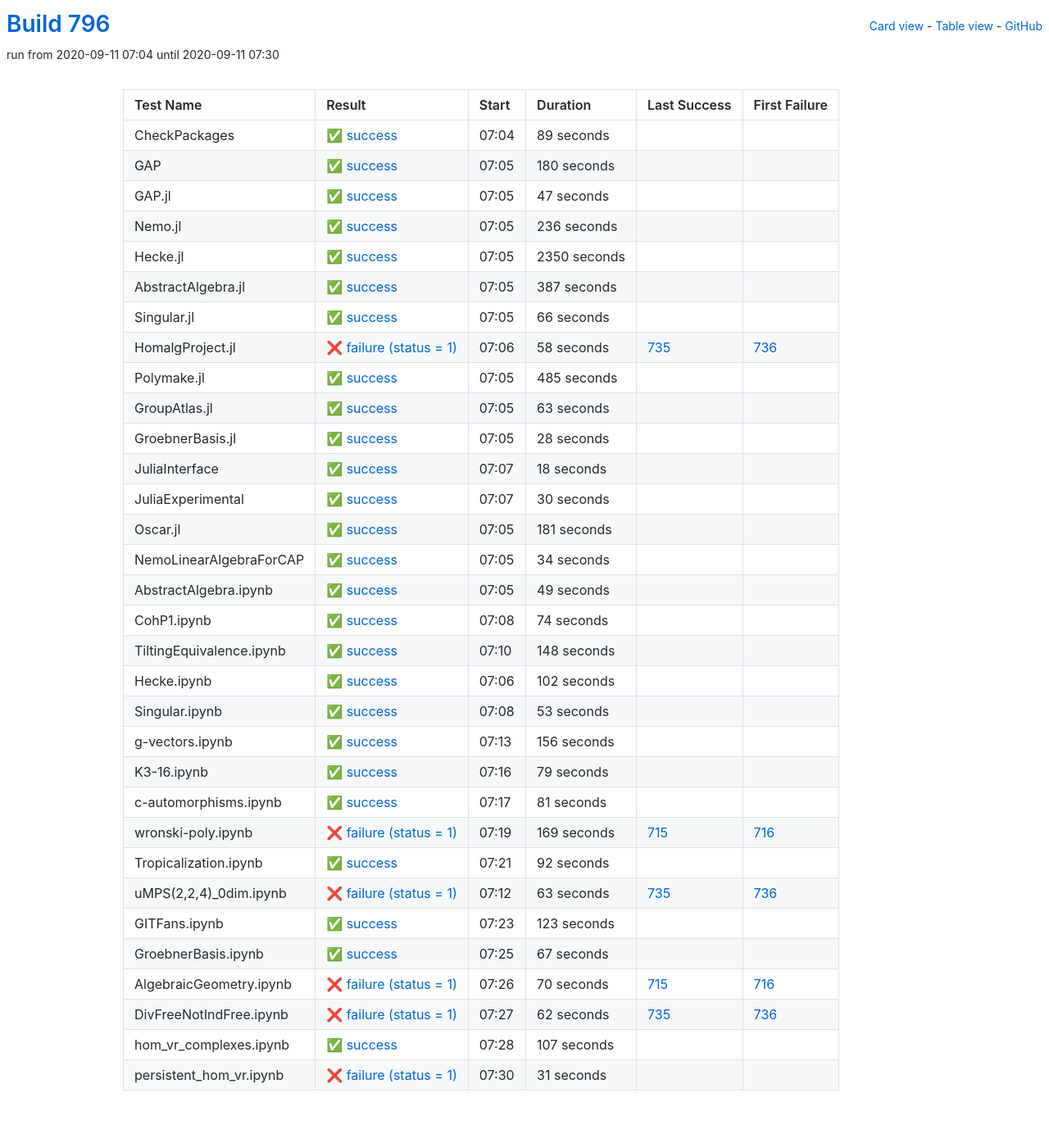
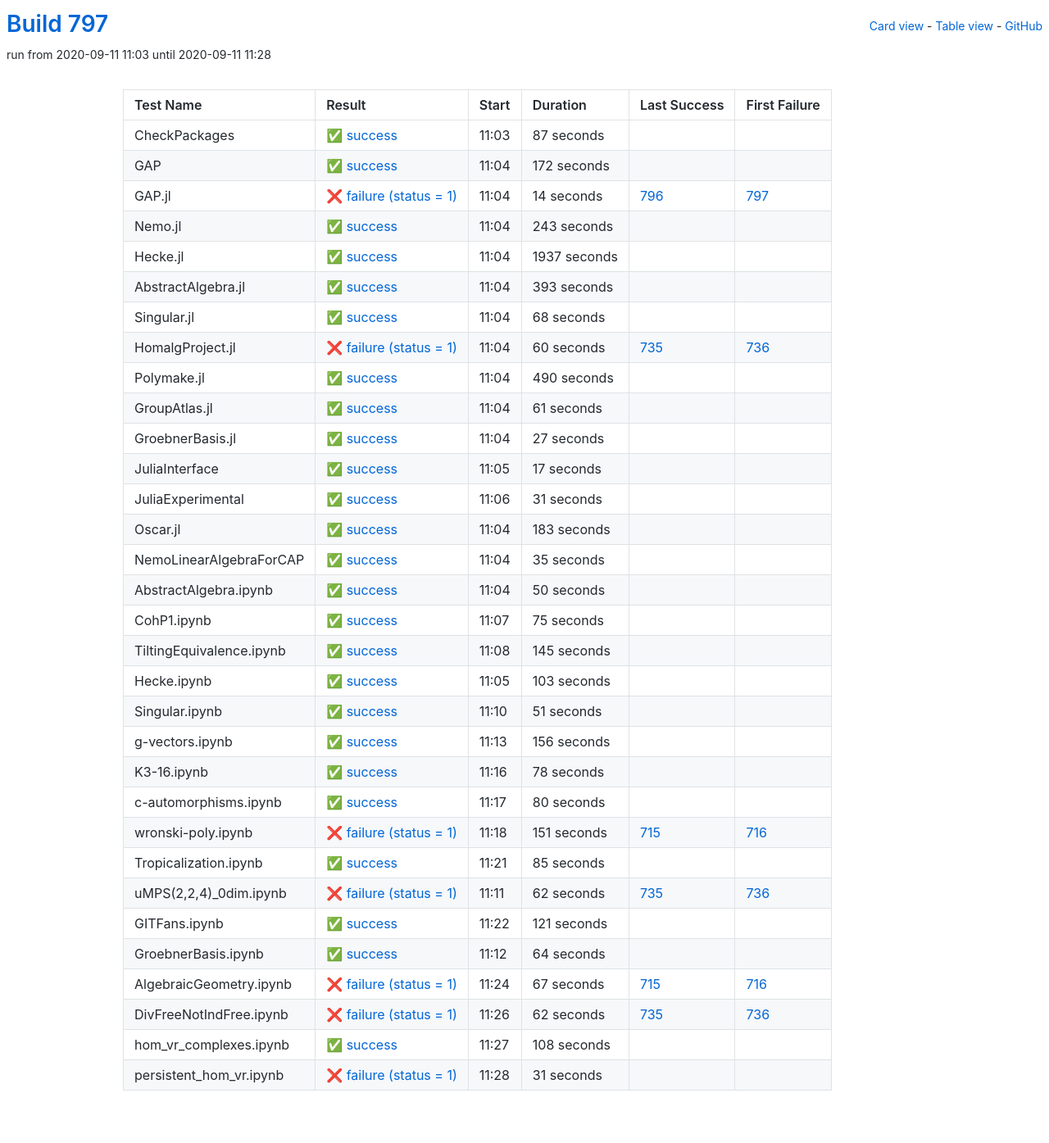
Before and after one commit to oscar-system/oscar-ci-status-stable, a Jekyll site: the page built from table.html, in a window 1280 px wide. Shown: the whole page at 82% size. Built offline with Jekyll 4.4.1, drawn with Linux system fonts in a browser that asks for light colours.

Commit message:
Build #797

```diff
--- a/_data/ci.yml
+++ b/_data/ci.yml
@@ -1,6 +1,6 @@
 ---
-build: 796
-build_url: https://oscarci.mathematik.uni-kl.de/job/oscar-stable/796/
+build: 797
+build_url: https://oscarci.mathematik.uni-kl.de/job/oscar-stable/797/
 job: oscar-stable
 organization: oscar-system
 repo: oscar-ci-status-stable
@@ -8,248 +8,248 @@ repourl: https://github.com/oscar-system/oscar-ci-status-stable
 tests:
 - name: CheckPackages
   id: checkpackages
-  log: https://oscarci.mathematik.uni-kl.de/job/oscar-stable/796/artifact/logs/build-796/CheckPackages.log
-  start: 2020-09-11 07:04
+  log: https://oscarci.mathematik.uni-kl.de/job/oscar-stable/797/artifact/logs/build-797/CheckPackages.log
+  start: 2020-09-11 11:03
   success: true
   exitcode: 0
   status: success
-  duration: 89
+  duration: 87
   last_success: false
   last_success_url:
   first_failure: false
   first_failure_url:
 - name: GAP
   id: gap
-  log: https://oscarci.mathematik.uni-kl.de/job/oscar-stable/796/artifact/logs/build-796/GAP.log
-  start: 2020-09-11 07:05
+  log: https://oscarci.mathematik.uni-kl.de/job/oscar-stable/797/artifact/logs/build-797/GAP.log
+  start: 2020-09-11 11:04
   success: true
   exitcode: 0
   status: success
-  duration: 180
+  duration: 172
   last_success: false
   last_success_url:
   first_failure: false
   first_failure_url:
 - name: GAP.jl
   id: gap-jl
-  log: https://oscarci.mathematik.uni-kl.de/job/oscar-stable/796/artifact/logs/build-796/GAP.jl.log
-  start: 2020-09-11 07:05
+  log: https://oscarci.mathematik.uni-kl.de/job/oscar-stable/797/artifact/logs/build-797/GAP.jl.log
+  start: 2020-09-11 11:04
+  success: false
+  exitcode: 1
+  status: failure
+  duration: 14
+  last_success: 796
+  last_success_url: https://oscarci.mathematik.uni-kl.de/job/oscar-stable/796/
+  first_failure: 797
+  first_failure_url: https://oscarci.mathematik.uni-kl.de/job/oscar-stable/797/
+- name: Nemo.jl
+  id: nemo-jl
+  log: https://oscarci.mathematik.uni-kl.de/job/oscar-stable/797/artifact/logs/build-797/Nemo.jl.log
+  start: 2020-09-11 11:04
   success: true
   exitcode: 0
   status: success
-  duration: 47
-  last_success: false
-  last_success_url:
-  first_failure: false
-  first_failure_url:
-- name: Nemo.jl
-  id: nemo-jl
-  log: https://oscarci.mathematik.uni-kl.de/job/oscar-stable/796/artifact/logs/build-796/Nemo.jl.log
-  start: 2020-09-11 07:05
-  success: true
-  exitcode: 0
-  status: success
-  duration: 236
+  duration: 243
   last_success: false
   last_success_url:
   first_failure: false
   first_failure_url:
 - name: Hecke.jl
   id: hecke-jl
-  log: https://oscarci.mathematik.uni-kl.de/job/oscar-stable/796/artifact/logs/build-796/Hecke.jl.log
-  start: 2020-09-11 07:05
+  log: https://oscarci.mathematik.uni-kl.de/job/oscar-stable/797/artifact/logs/build-797/Hecke.jl.log
+  start: 2020-09-11 11:04
   success: true
   exitcode: 0
   status: success
-  duration: 2350
+  duration: 1937
   last_success: false
   last_success_url:
   first_failure: false
   first_failure_url:
 - name: AbstractAlgebra.jl
   id: abstractalgebra-jl
-  log: https://oscarci.mathematik.uni-kl.de/job/oscar-stable/796/artifact/logs/build-796/AbstractAlgebra.jl.log
-  start: 2020-09-11 07:05
+  log: https://oscarci.mathematik.uni-kl.de/job/oscar-stable/797/artifact/logs/build-797/AbstractAlgebra.jl.log
+  start: 2020-09-11 11:04
   success: true
   exitcode: 0
   status: success
-  duration: 387
+  duration: 393
   last_success: false
   last_success_url:
   first_failure: false
   first_failure_url:
 - name: Singular.jl
   id: singular-jl
-  log: https://oscarci.mathematik.uni-kl.de/job/oscar-stable/796/artifact/logs/build-796/Singular.jl.log
-  start: 2020-09-11 07:05
+  log: https://oscarci.mathematik.uni-kl.de/job/oscar-stable/797/artifact/logs/build-797/Singular.jl.log
+  start: 2020-09-11 11:04
   success: true
   exitcode: 0
   status: success
-  duration: 66
+  duration: 68
   last_success: false
   last_success_url:
   first_failure: false
   first_failure_url:
 - name: HomalgProject.jl
   id: homalgproject-jl
-  log: https://oscarci.mathematik.uni-kl.de/job/oscar-stable/796/artifact/logs/build-796/HomalgProject.jl.log
-  start: 2020-09-11 07:06
+  log: https://oscarci.mathematik.uni-kl.de/job/oscar-stable/797/artifact/logs/build-797/HomalgProject.jl.log
+  start: 2020-09-11 11:04
   success: false
   exitcode: 1
   status: failure
-  duration: 58
+  duration: 60
   last_success: 735
   last_success_url: https://oscarci.mathematik.uni-kl.de/job/oscar-stable/735/
   first_failure: 736
   first_failure_url: https://oscarci.mathematik.uni-kl.de/job/oscar-stable/736/
 - name: Polymake.jl
   id: polymake-jl
-  log: https://oscarci.mathematik.uni-kl.de/job/oscar-stable/796/artifact/logs/build-796/Polymake.jl.log
-  start: 2020-09-11 07:05
+  log: https://oscarci.mathematik.uni-kl.de/job/oscar-stable/797/artifact/logs/build-797/Polymake.jl.log
+  start: 2020-09-11 11:04
   success: true
   exitcode: 0
   status: success
-  duration: 485
+  duration: 490
   last_success: false
   last_success_url:
   first_failure: false
   first_failure_url:
 - name: GroupAtlas.jl
   id: groupatlas-jl
-  log: https://oscarci.mathematik.uni-kl.de/job/oscar-stable/796/artifact/logs/build-796/GroupAtlas.jl.log
-  start: 2020-09-11 07:05
+  log: https://oscarci.mathematik.uni-kl.de/job/oscar-stable/797/artifact/logs/build-797/GroupAtlas.jl.log
+  start: 2020-09-11 11:04
   success: true
   exitcode: 0
   status: success
-  duration: 63
+  duration: 61
   last_success: false
   last_success_url:
   first_failure: false
   first_failure_url:
 - name: GroebnerBasis.jl
   id: groebnerbasis-jl
-  log: https://oscarci.mathematik.uni-kl.de/job/oscar-stable/796/artifact/logs/build-796/GroebnerBasis.jl.log
-  start: 2020-09-11 07:05
+  log: https://oscarci.mathematik.uni-kl.de/job/oscar-stable/797/artifact/logs/build-797/GroebnerBasis.jl.log
+  start: 2020-09-11 11:04
   success: true
   exitcode: 0
   status: success
-  duration: 28
+  duration: 27
   last_success: false
   last_success_url:
   first_failure: false
   first_failure_url:
 - name: JuliaInterface
   id: juliainterface
-  log: https://oscarci.mathematik.uni-kl.de/job/oscar-stable/796/artifact/logs/build-796/JuliaInterface.log
-  start: 2020-09-11 07:07
+  log: https://oscarci.mathematik.uni-kl.de/job/oscar-stable/797/artifact/logs/build-797/JuliaInterface.log
+  start: 2020-09-11 11:05
   success: true
   exitcode: 0
   status: success
-  duration: 18
+  duration: 17
   last_success: false
   last_success_url:
   first_failure: false
   first_failure_url:
 - name: JuliaExperimental
   id: juliaexperimental
-  log: https://oscarci.mathematik.uni-kl.de/job/oscar-stable/796/artifact/logs/build-796/JuliaExperimental.log
-  start: 2020-09-11 07:07
+  log: https://oscarci.mathematik.uni-kl.de/job/oscar-stable/797/artifact/logs/build-797/JuliaExperimental.log
+  start: 2020-09-11 11:06
   success: true
   exitcode: 0
   status: success
-  duration: 30
+  duration: 31
   last_success: false
   last_success_url:
   first_failure: false
   first_failure_url:
 - name: Oscar.jl
   id: oscar-jl
-  log: https://oscarci.mathematik.uni-kl.de/job/oscar-stable/796/artifact/logs/build-796/Oscar.jl.log
-  start: 2020-09-11 07:05
+  log: https://oscarci.mathematik.uni-kl.de/job/oscar-stable/797/artifact/logs/build-797/Oscar.jl.log
+  start: 2020-09-11 11:04
   success: true
   exitcode: 0
   status: success
-  duration: 181
+  duration: 183
   last_success: false
   last_success_url:
   first_failure: false
   first_failure_url:
 - name: NemoLinearAlgebraForCAP
   id: nemolinearalgebraforcap
-  log: https://oscarci.mathematik.uni-kl.de/job/oscar-stable/796/artifact/logs/build-796/NemoLinearAlgebraForCAP.log
-  start: 2020-09-11 07:05
+  log: https://oscarci.mathematik.uni-kl.de/job/oscar-stable/797/artifact/logs/build-797/NemoLinearAlgebraForCAP.log
+  start: 2020-09-11 11:04
   success: true
   exitcode: 0
   status: success
-  duration: 34
+  duration: 35
   last_success: false
   last_success_url:
   first_failure: false
   first_failure_url:
 - name: AbstractAlgebra.ipynb
   id: abstractalgebra-ipynb
-  log: https://oscarci.mathematik.uni-kl.de/job/oscar-stable/796/artifact/logs/build-796/AbstractAlgebra.ipynb.log
-  start: 2020-09-11 07:05
+  log: https://oscarci.mathematik.uni-kl.de/job/oscar-stable/797/artifact/logs/build-797/AbstractAlgebra.ipynb.log
+  start: 2020-09-11 11:04
   success: true
   exitcode: 0
   status: success
-  duration: 49
+  duration: 50
   last_success: false
   last_success_url:
   first_failure: false
   first_failure_url:
 - name: CohP1.ipynb
   id: cohp1-ipynb
-  log: https://oscarci.mathematik.uni-kl.de/job/oscar-stable/796/artifact/logs/build-796/CohP1.ipynb.log
-  start: 2020-09-11 07:08
+  log: https://oscarci.mathematik.uni-kl.de/job/oscar-stable/797/artifact/logs/build-797/CohP1.ipynb.log
+  start: 2020-09-11 11:07
   success: true
   exitcode: 0
   status: success
-  duration: 74
+  duration: 75
   last_success: false
   last_success_url:
   first_failure: false
   first_failure_url:
 - name: TiltingEquivalence.ipynb
   id: tiltingequivalence-ipynb
-  log: https://oscarci.mathematik.uni-kl.de/job/oscar-stable/796/artifact/logs/build-796/TiltingEquivalence.ipynb.log
-  start: 2020-09-11 07:10
+  log: https://oscarci.mathematik.uni-kl.de/job/oscar-stable/797/artifact/logs/build-797/TiltingEquivalence.ipynb.log
+  start: 2020-09-11 11:08
   success: true
   exitcode: 0
   status: success
-  duration: 148
+  duration: 145
   last_success: false
   last_success_url:
   first_failure: false
   first_failure_url:
 - name: Hecke.ipynb
   id: hecke-ipynb
-  log: https://oscarci.mathematik.uni-kl.de/job/oscar-stable/796/artifact/logs/build-796/Hecke.ipynb.log
-  start: 2020-09-11 07:06
+  log: https://oscarci.mathematik.uni-kl.de/job/oscar-stable/797/artifact/logs/build-797/Hecke.ipynb.log
+  start: 2020-09-11 11:05
   success: true
   exitcode: 0
   status: success
-  duration: 102
+  duration: 103
   last_success: false
   last_success_url:
   first_failure: false
   first_failure_url:
 - name: Singular.ipynb
   id: singular-ipynb
-  log: https://oscarci.mathematik.uni-kl.de/job/oscar-stable/796/artifact/logs/build-796/Singular.ipynb.log
-  start: 2020-09-11 07:08
+  log: https://oscarci.mathematik.uni-kl.de/job/oscar-stable/797/artifact/logs/build-797/Singular.ipynb.log
+  start: 2020-09-11 11:10
   success: true
   exitcode: 0
   status: success
-  duration: 53
+  duration: 51
   last_success: false
   last_success_url:
   first_failure: false
   first_failure_url:
 - name: g-vectors.ipynb
   id: g-vectors-ipynb
-  log: https://oscarci.mathematik.uni-kl.de/job/oscar-stable/796/artifact/logs/build-796/g-vectors.ipynb.log
-  start: 2020-09-11 07:13
+  log: https://oscarci.mathematik.uni-kl.de/job/oscar-stable/797/artifact/logs/build-797/g-vectors.ipynb.log
+  start: 2020-09-11 11:13
   success: true
   exitcode: 0
   status: success
@@ -260,104 +260,104 @@ tests:
   first_failure_url:
 - name: K3-16.ipynb
   id: k3-16-ipynb
-  log: https://oscarci.mathematik.uni-kl.de/job/oscar-stable/796/artifact/logs/build-796/K3-16.ipynb.log
-  start: 2020-09-11 07:16
+  log: https://oscarci.mathematik.uni-kl.de/job/oscar-stable/797/artifact/logs/build-797/K3-16.ipynb.log
+  start: 2020-09-11 11:16
   success: true
   exitcode: 0
   status: success
-  duration: 79
+  duration: 78
   last_success: false
   last_success_url:
   first_failure: false
   first_failure_url:
 - name: c-automorphisms.ipynb
   id: c-automorphisms-ipynb
-  log: https://oscarci.mathematik.uni-kl.de/job/oscar-stable/796/artifact/logs/build-796/c-automorphisms.ipynb.log
-  start: 2020-09-11 07:17
+  log: https://oscarci.mathematik.uni-kl.de/job/oscar-stable/797/artifact/logs/build-797/c-automorphisms.ipynb.log
+  start: 2020-09-11 11:17
   success: true
   exitcode: 0
   status: success
-  duration: 81
+  duration: 80
   last_success: false
   last_success_url:
   first_failure: false
   first_failure_url:
 - name: wronski-poly.ipynb
   id: wronski-poly-ipynb
-  log: https://oscarci.mathematik.uni-kl.de/job/oscar-stable/796/artifact/logs/build-796/wronski-poly.ipynb.log
-  start: 2020-09-11 07:19
+  log: https://oscarci.mathematik.uni-kl.de/job/oscar-stable/797/artifact/logs/build-797/wronski-poly.ipynb.log
+  start: 2020-09-11 11:18
   success: false
   exitcode: 1
   status: failure
-  duration: 169
+  duration: 151
   last_success: 715
   last_success_url: https://oscarci.mathematik.uni-kl.de/job/oscar-stable/715/
   first_failure: 716
   first_failure_url: https://oscarci.mathematik.uni-kl.de/job/oscar-stable/716/
 - name: Tropicalization.ipynb
   id: tropicalization-ipynb
-  log: https://oscarci.mathematik.uni-kl.de/job/oscar-stable/796/artifact/logs/build-796/Tropicalization.ipynb.log
-  start: 2020-09-11 07:21
+  log: https://oscarci.mathematik.uni-kl.de/job/oscar-stable/797/artifact/logs/build-797/Tropicalization.ipynb.log
+  start: 2020-09-11 11:21
   success: true
   exitcode: 0
   status: success
-  duration: 92
+  duration: 85
   last_success: false
   last_success_url:
   first_failure: false
   first_failure_url:
 - name: uMPS(2,2,4)_0dim.ipynb
   id: umps-2-2-4-0dim-ipynb
-  log: https://oscarci.mathematik.uni-kl.de/job/oscar-stable/796/artifact/logs/build-796/uMPS-2-2-4-_0dim.ipynb.log
-  start: 2020-09-11 07:12
+  log: https://oscarci.mathematik.uni-kl.de/job/oscar-stable/797/artifact/logs/build-797/uMPS-2-2-4-_0dim.ipynb.log
+  start: 2020-09-11 11:11
   success: false
   exitcode: 1
   status: failure
-  duration: 63
+  duration: 62
   last_success: 735
   last_success_url: https://oscarci.mathematik.uni-kl.de/job/oscar-stable/735/
   first_failure: 736
   first_failure_url: https://oscarci.mathematik.uni-kl.de/job/oscar-stable/736/
 - name: GITFans.ipynb
   id: gitfans-ipynb
-  log: https://oscarci.mathematik.uni-kl.de/job/oscar-stable/796/artifact/logs/build-796/GITFans.ipynb.log
-  start: 2020-09-11 07:23
+  log: https://oscarci.mathematik.uni-kl.de/job/oscar-stable/797/artifact/logs/build-797/GITFans.ipynb.log
+  start: 2020-09-11 11:22
   success: true
   exitcode: 0
   status: success
-  duration: 123
+  duration: 121
   last_success: false
   last_success_url:
   first_failure: false
   first_failure_url:
 - name: GroebnerBasis.ipynb
   id: groebnerbasis-ipynb
-  log: https://oscarci.mathematik.uni-kl.de/job/oscar-stable/796/artifact/logs/build-796/GroebnerBasis.ipynb.log
-  start: 2020-09-11 07:25
+  log: https://oscarci.mathematik.uni-kl.de/job/oscar-stable/797/artifact/logs/build-797/GroebnerBasis.ipynb.log
+  start: 2020-09-11 11:12
   success: true
   exitcode: 0
   status: success
-  duration: 67
+  duration: 64
   last_success: false
   last_success_url:
   first_failure: false
   first_failure_url:
 - name: AlgebraicGeometry.ipynb
   id: algebraicgeometry-ipynb
-  log: https://oscarci.mathematik.uni-kl.de/job/oscar-stable/796/artifact/logs/build-796/AlgebraicGeometry.ipynb.log
-  start: 2020-09-11 07:26
+  log: https://oscarci.mathematik.uni-kl.de/job/oscar-stable/797/artifact/logs/build-797/AlgebraicGeometry.ipynb.log
+  start: 2020-09-11 11:24
   success: false
   exitcode: 1
   status: failure
-  duration: 70
+  duration: 67
   last_success: 715
   last_success_url: https://oscarci.mathematik.uni-kl.de/job/oscar-stable/715/
   first_failure: 716
   first_failure_url: https://oscarci.mathematik.uni-kl.de/job/oscar-stable/716/
 - name: DivFreeNotIndFree.ipynb
   id: divfreenotindfree-ipynb
-  log: https://oscarci.mathematik.uni-kl.de/job/oscar-stable/796/artifact/logs/build-796/DivFreeNotIndFree.ipynb.log
-  start: 2020-09-11 07:27
+  log: https://oscarci.mathematik.uni-kl.de/job/oscar-stable/797/artifact/logs/build-797/DivFreeNotIndFree.ipynb.log
+  start: 2020-09-11 11:26
   success: false
   exitcode: 1
   status: failure
@@ -368,20 +368,20 @@ tests:
   first_failure_url: https://oscarci.mathematik.uni-kl.de/job/oscar-stable/736/
 - name: hom_vr_complexes.ipynb
   id: hom-vr-complexes-ipynb
-  log: https://oscarci.mathematik.uni-kl.de/job/oscar-stable/796/artifact/logs/build-796/hom_vr_complexes.ipynb.log
-  start: 2020-09-11 07:28
+  log: https://oscarci.mathematik.uni-kl.de/job/oscar-stable/797/artifact/logs/build-797/hom_vr_complexes.ipynb.log
+  start: 2020-09-11 11:27
   success: true
   exitcode: 0
   status: success
-  duration: 107
+  duration: 108
   last_success: false
   last_success_url:
   first_failure: false
   first_failure_url:
 - name: persistent_hom_vr.ipynb
   id: persistent-hom-vr-ipynb
-  log: https://oscarci.mathematik.uni-kl.de/job/oscar-stable/796/artifact/logs/build-796/persistent_hom_vr.ipynb.log
-  start: 2020-09-11 07:30
+  log: https://oscarci.mathematik.uni-kl.de/job/oscar-stable/797/artifact/logs/build-797/persistent_hom_vr.ipynb.log
+  start: 2020-09-11 11:28
   success: false
   exitcode: 1
   status: failure
```
Also changed, not shown: Gemfile.lock, README.md.
